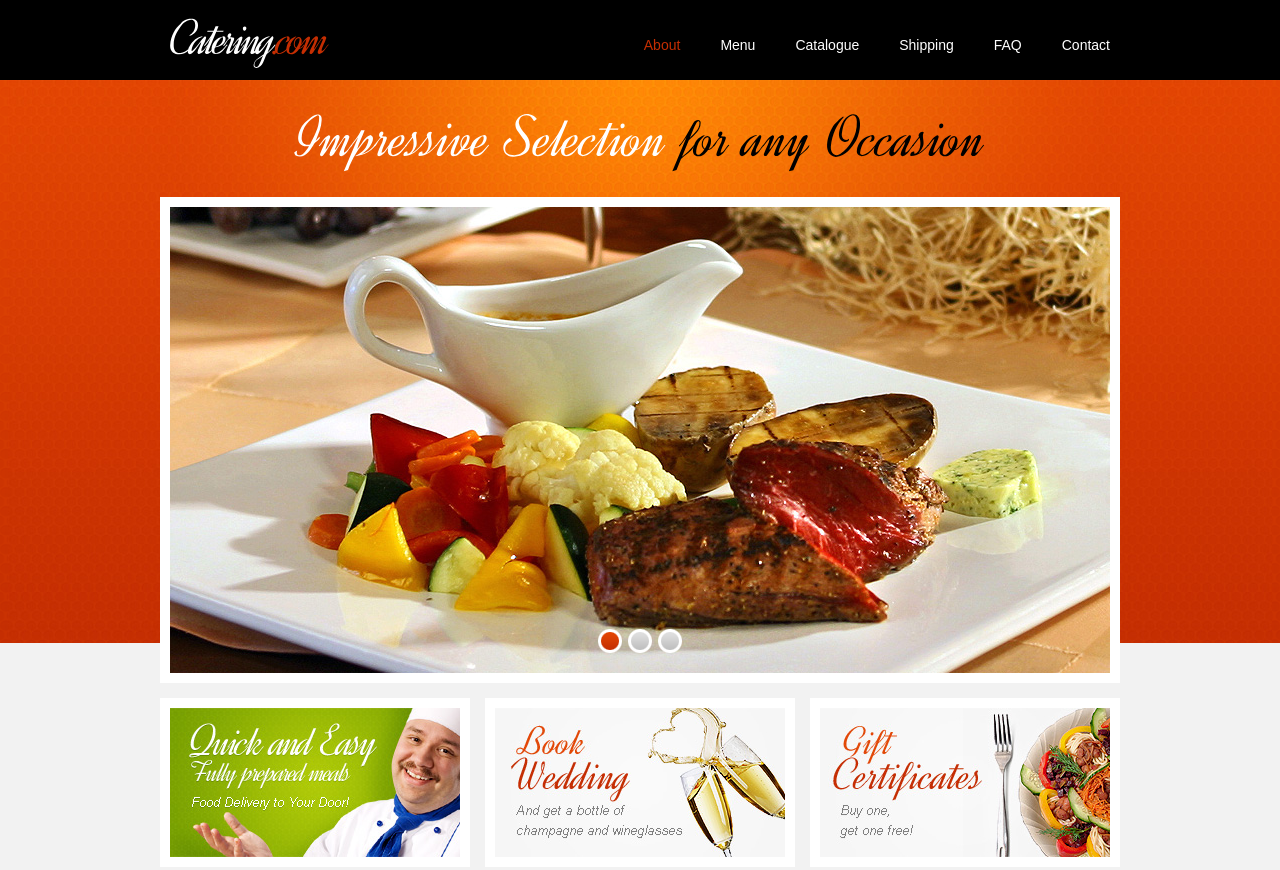
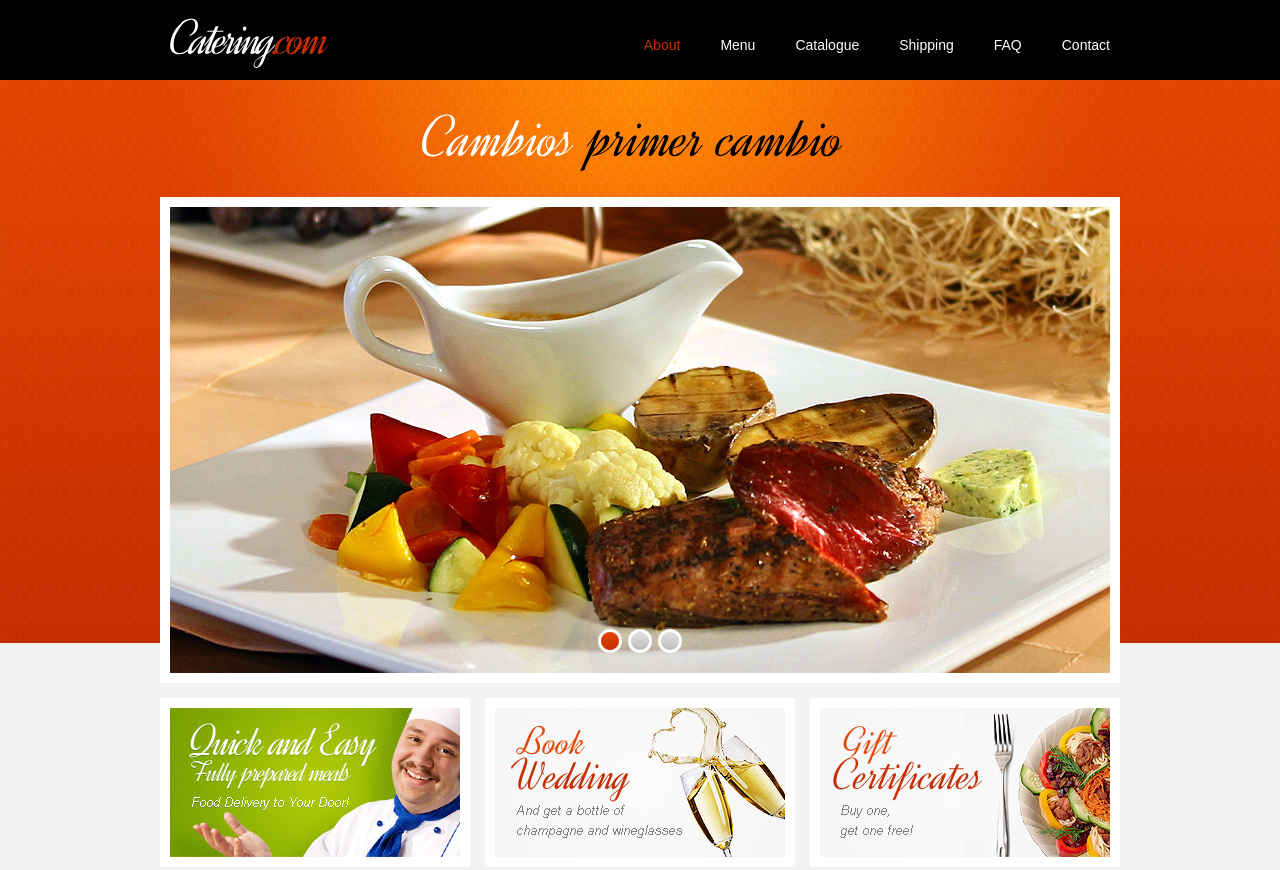
Before and after one commit to snyderDf96/Mantenimiento_Software, a plain HTML site: page Web_Page Example/Principal.html in a window 1280 px wide. Shown: the top 870 px of the page. Drawn offline with Linux system fonts and the light colour scheme.

Commit message:
Segundo Cambio

```diff
--- a/Web_Page Example/index.html
+++ b/Web_Page Example/Principal.html
@@ -49,7 +49,8 @@
         <div class="row-bot">
         	<div class="row-bot-bg">
             	<div class="main">
-                	<h2>Impressive Selection <span>for any Occasion</span></h2>
+                	<h2>Cambios <span>primer cambio
+</span></h2>
                     <div class="slider-wrapper">
                         <div class="slider">
                             <ul class="items">
```
